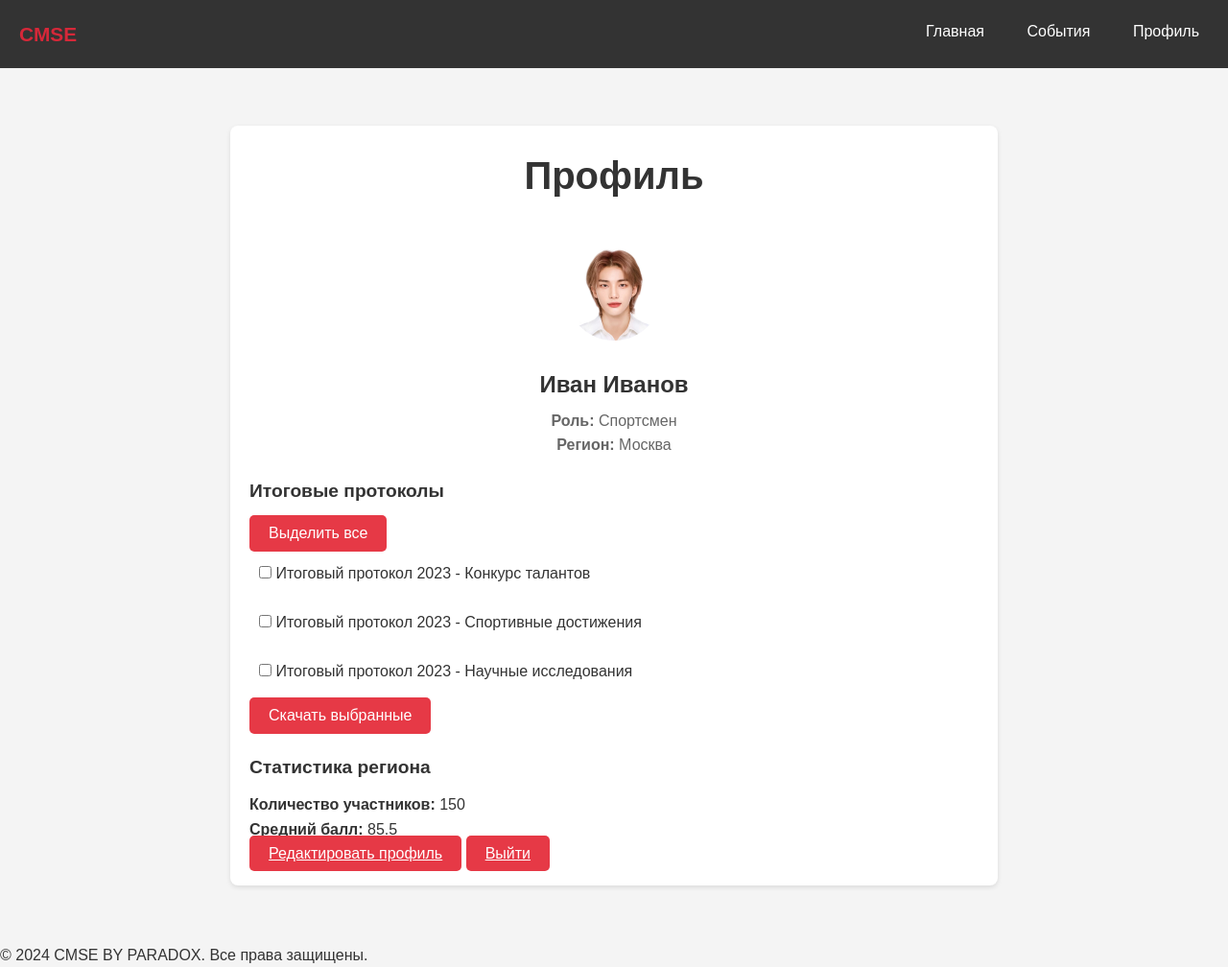
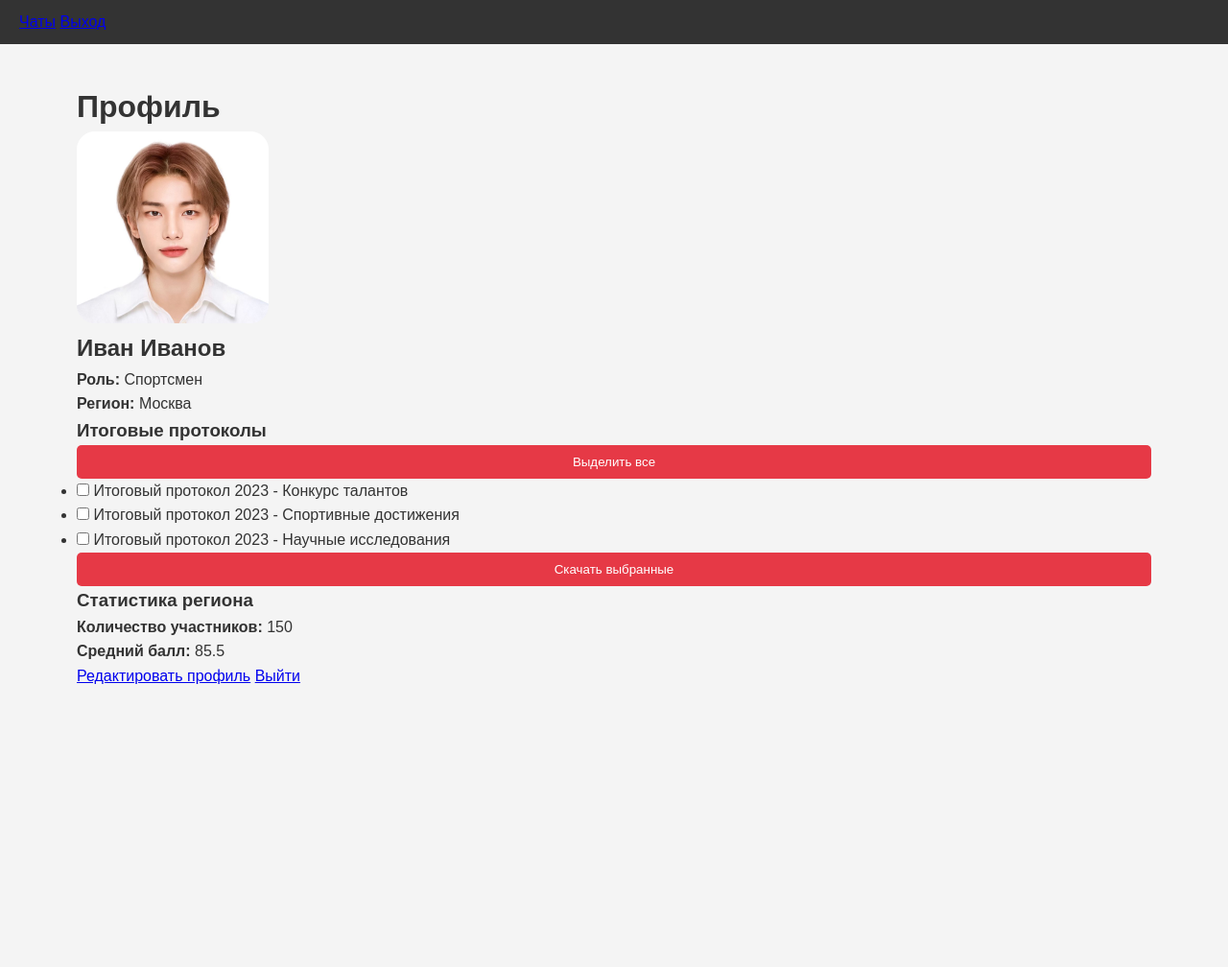
Before and after one commit to BinReid/lobster, a Flask app: page /profile in a window 1280 px wide. Shown: the whole page at 96% size. After the commit the page ends 713 px from the top, so only its background shows below. Run offline with Flask 3, Linux system fonts and the light colour scheme.

Commit message:
Add files via upload

```diff
--- a/templates/base.html
+++ b/templates/base.html
@@ -3,29 +3,20 @@
 <head>
     <meta charset="UTF-8">
     <meta name="viewport" content="width=device-width, initial-scale=1.0">
-    <title>События</title>
-    <link rel="icon" type="image/png" href="images/avatar.png">
-    <link rel="stylesheet" type="text/css" href="{{ url_for('static', filename='css/styles.css') }}">
+    <title>Мессенджер</title>
+    <link rel="stylesheet" href="{{ url_for('static', filename='css/messenger.css') }}">
 </head>
 <body>
     <header>
-        <div class="logo">CMSE</div>
         <nav>
-            <ul>
-                <li><a href="{{ url_for('home') }}">Главная</a></li>
-                <li><a href="{{ url_for('events') }}">События</a></li>
-                <li><a href="{{ url_for('profile') }}">Профиль</a></li>
-            </ul>
+            <a href="{{ url_for('messenger.conversations') }}">Чаты</a>
+            <a href="{{ url_for('auth.logout') }}">Выход</a>
         </nav>
     </header>
-
     <main>
         {% block content %}
         {% endblock %}
     </main>
-
-    <footer>
-        <p>&copy; 2024 CMSE BY PARADOX. Все права защищены.</p>
-    </footer>
+    <script src="{{ url_for('static', filename='js/messenger.js') }}"></script>
 </body>
 </html>
```
Also changed, not shown: templates/conversations.html (added, +15 -0 lines), templates/chat.html (added).
